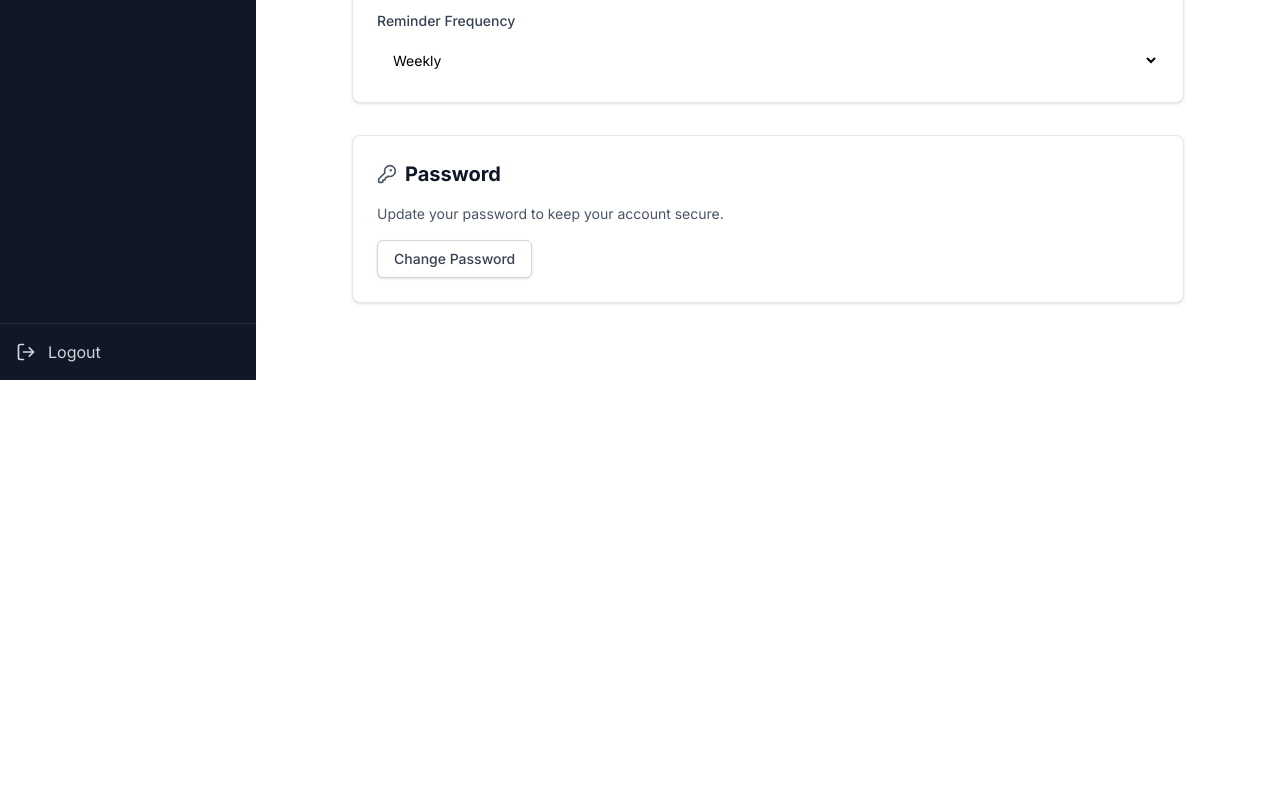
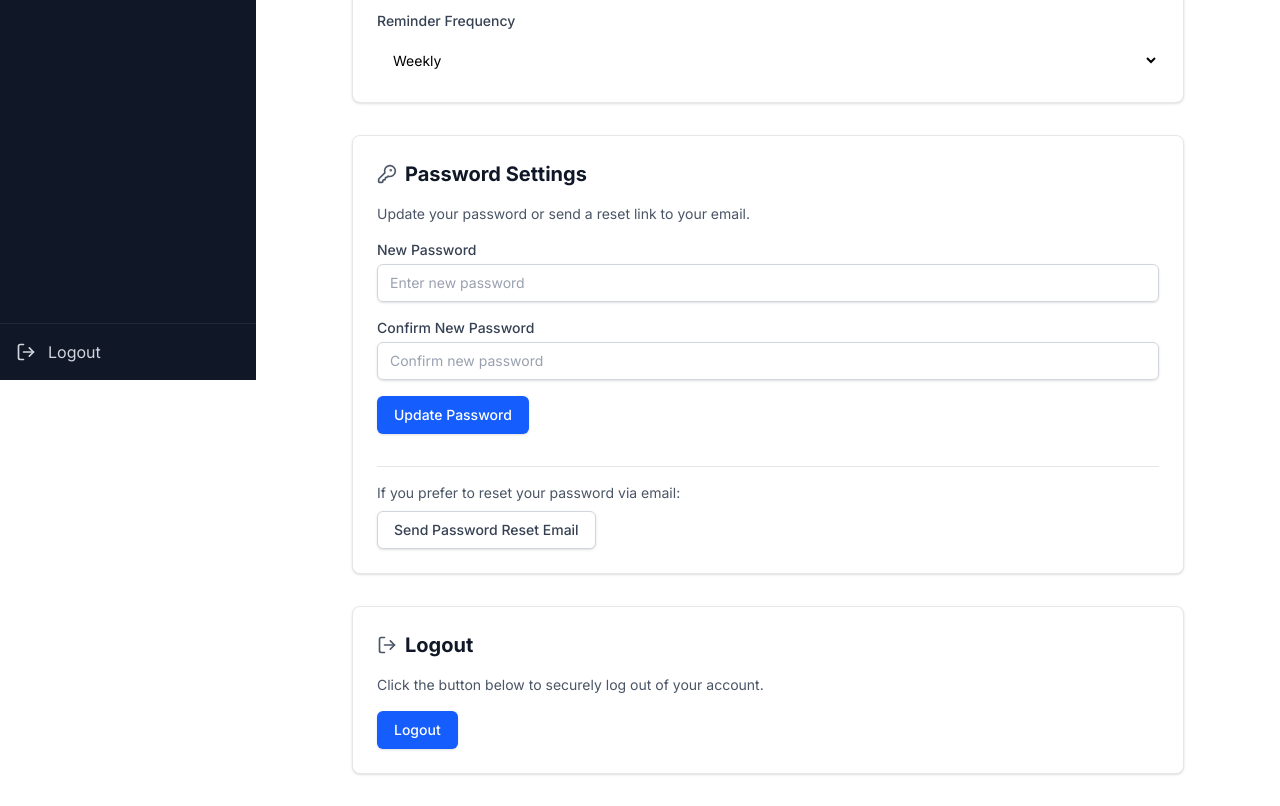
Before and after one commit to kaya70875/tradejournal, a Next.js app: page /account in a window 1280 px wide. Shown: the part 420-1226 px from the top of the page. Before the commit the page ends 800 px from the top, so only its background shows below. Built offline with nearby package versions, Linux system fonts and the light colour scheme; no server answers.

Commit message:
[dyad] Implemented password change and logout in account section - wrote 3 file(s), deleted 1 file(s)

```diff
--- a/src/app/(base)/account/page.tsx
+++ b/src/app/(base)/account/page.tsx
@@ -1,7 +1,8 @@
 import React from 'react';
 import ProfileInformation from '../components/account/ProfileInformation';
 import ReminderSettings from '../components/account/ReminderSettings';
-import PasswordSettings from '../components/account/PasswordSettings';
+import ChangePasswordSection from '../components/account/ChangePasswordSection';
+import LogoutButton from '../components/account/LogoutButton';
 
 export default function AccountPage() {
     return (
@@ -10,7 +11,8 @@ export default function AccountPage() {
 
             <ProfileInformation />
             <ReminderSettings />
-            <PasswordSettings />
+            <ChangePasswordSection />
+            <LogoutButton />
         </div>
     );
 }
--- /dev/null
+++ b/src/app/(base)/components/account/ChangePasswordSection.tsx
@@ -0,0 +1,110 @@
+"use client";
+
+import React, { useState } from 'react';
+import Button from '@/components/Button';
+import FormField from '@/components/auth/FormField';
+import { KeyRoundIcon } from 'lucide-react';
+import { supabase } from '@/utils/supabase/client';
+import { showSuccess, showError } from '@/utils/toast';
+import { useGetUser } from '@/hooks/useGetUser';
+
+export default function ChangePasswordSection() {
+    const { user } = useGetUser();
+    const [newPassword, setNewPassword] = useState('');
+    const [confirmPassword, setConfirmPassword] = useState('');
+    const [loading, setLoading] = useState(false);
+    const [passwordError, setPasswordError] = useState<string | null>(null);
+
+    const handlePasswordUpdate = async (e: React.FormEvent) => {
+        e.preventDefault();
+        setPasswordError(null);
+
+        if (newPassword !== confirmPassword) {
+            setPasswordError("Passwords do not match.");
+            return;
+        }
+        if (newPassword.length < 6) {
+            setPasswordError("Password must be at least 6 characters long.");
+            return;
+        }
+
+        setLoading(true);
+        const { error } = await supabase.auth.updateUser({
+            password: newPassword,
+        });
+        setLoading(false);
+
+        if (error) {
+            console.error('Error updating password:', error);
+            showError(`Failed to update password: ${error.message}`);
+        } else {
+            showSuccess('Password updated successfully!');
+            setNewPassword('');
+            setConfirmPassword('');
+        }
+    };
+
+    const handleSendResetEmail = async () => {
+        if (!user?.email) {
+            showError("No email found for the current user.");
+            return;
+        }
+
+        setLoading(true);
+        const { error } = await supabase.auth.resetPasswordForEmail(user.email, {
+            redirectTo: `${window.location.origin}/login`, // Redirect to login after reset
+        });
+        setLoading(false);
+
+        if (error) {
+            console.error('Error sending password reset email:', error);
+            showError(`Failed to send reset email: ${error.message}`);
+        } else {
+            showSuccess('Password reset email sent! Check your inbox.');
+        }
+    };
+
+    return (
+        <div className="bg-white p-6 rounded-lg shadow-sm border border-gray-200 flex flex-col gap-4">
+            <h3 className="text-lg font-semibold text-gray-900 flex items-center gap-2">
+                <KeyRoundIcon className="h-5 w-5 text-gray-600" />
+                Password Settings
+            </h3>
+            <p className="text-gray-600 text-sm">
+                Update your password or send a reset link to your email.
+            </p>
+
+            <form onSubmit={handlePasswordUpdate} className="flex flex-col gap-4">
+                <FormField
+                    label="New Password"
+                    type="password"
+                    value={newPassword}
+                    onChange={(e) => setNewPassword(e.target.value)}
+                    placeholder="Enter new password"
+                    required
+                />
+                <FormField
+                    label="Confirm New Password"
+                    type="password"
+                    value={confirmPassword}
+                    onChange={(e) => setConfirmPassword(e.target.value)}
+                    placeholder="Confirm new password"
+                    error={passwordError}
+                    required
+                />
+                <Button type="submit" disabled={loading} className="w-fit">
+                    {loading ? 'Updating...' : 'Update Password'}
+                </Button>
+            </form>
+
+            <div className="border-t border-gray-200 pt-4 mt-4">
+                <p className="text-gray-600 text-sm mb-2">
+                    If you prefer to reset your password via email:
+                </p>
+                <Button onClick={handleSendResetEmail} disabled={loading} variant="ghost" className="w-fit">
+                    Send Password Reset Email
+                </Button>
+            </div>
+        </div>
+    );
+}
--- /dev/null
+++ b/src/app/(base)/components/account/LogoutButton.tsx
@@ -0,0 +1,42 @@
+"use client";
+
+import React, { useState } from 'react';
+import Button from '@/components/Button';
+import { LogOutIcon } from 'lucide-react';
+import { supabase } from '@/utils/supabase/client';
+import { useRouter } from 'next/navigation';
+import { showError, showSuccess } from '@/utils/toast';
+
+export default function LogoutButton() {
+    const router = useRouter();
+    const [loading, setLoading] = useState(false);
+
+    const handleLogout = async () => {
+        setLoading(true);
+        const { error } = await supabase.auth.signOut();
+        setLoading(false);
+
+        if (error) {
+            console.error('Error logging out:', error);
+            showError(`Failed to log out: ${error.message}`);
+        } else {
+            showSuccess('Logged out successfully!');
+            router.push('/login');
+        }
+    };
+
+    return (
+        <div className="bg-white p-6 rounded-lg shadow-sm border border-gray-200 flex flex-col gap-4">
+            <h3 className="text-lg font-semibold text-gray-900 flex items-center gap-2">
+                <LogOutIcon className="h-5 w-5 text-gray-600" />
+                Logout
+            </h3>
+            <p className="text-gray-600 text-sm">
+                Click the button below to securely log out of your account.
+            </p>
+            <Button onClick={handleLogout} disabled={loading} className="w-fit">
+                {loading ? 'Logging out...' : 'Logout'}
+            </Button>
+        </div>
+    );
+}
--- a/src/app/(base)/components/account/PasswordSettings.tsx
+++ /dev/null
@@ -1,27 +0,0 @@
-"use client";
-
-import React from 'react';
-import Button from '@/components/Button';
-import { KeyRoundIcon } from 'lucide-react';
-
-export default function PasswordSettings() {
-    const handleChangePassword = () => {
-        // Implement password change logic here (e.g., open a modal or redirect)
-        alert('Change password functionality coming soon!');
-    };
-
-    return (
-        <div className="bg-white p-6 rounded-lg shadow-sm border border-gray-200 flex flex-col gap-4">
-            <h3 className="text-lg font-semibold text-gray-900 flex items-center gap-2">
-                <KeyRoundIcon className="h-5 w-5 text-gray-600" />
-                Password
-            </h3>
-            <p className="text-gray-600 text-sm">
-                Update your password to keep your account secure.
-            </p>
-            <Button onClick={handleChangePassword} variant="ghost" className="w-fit">
-                Change Password
-            </Button>
-        </div>
-    );
-}
```
